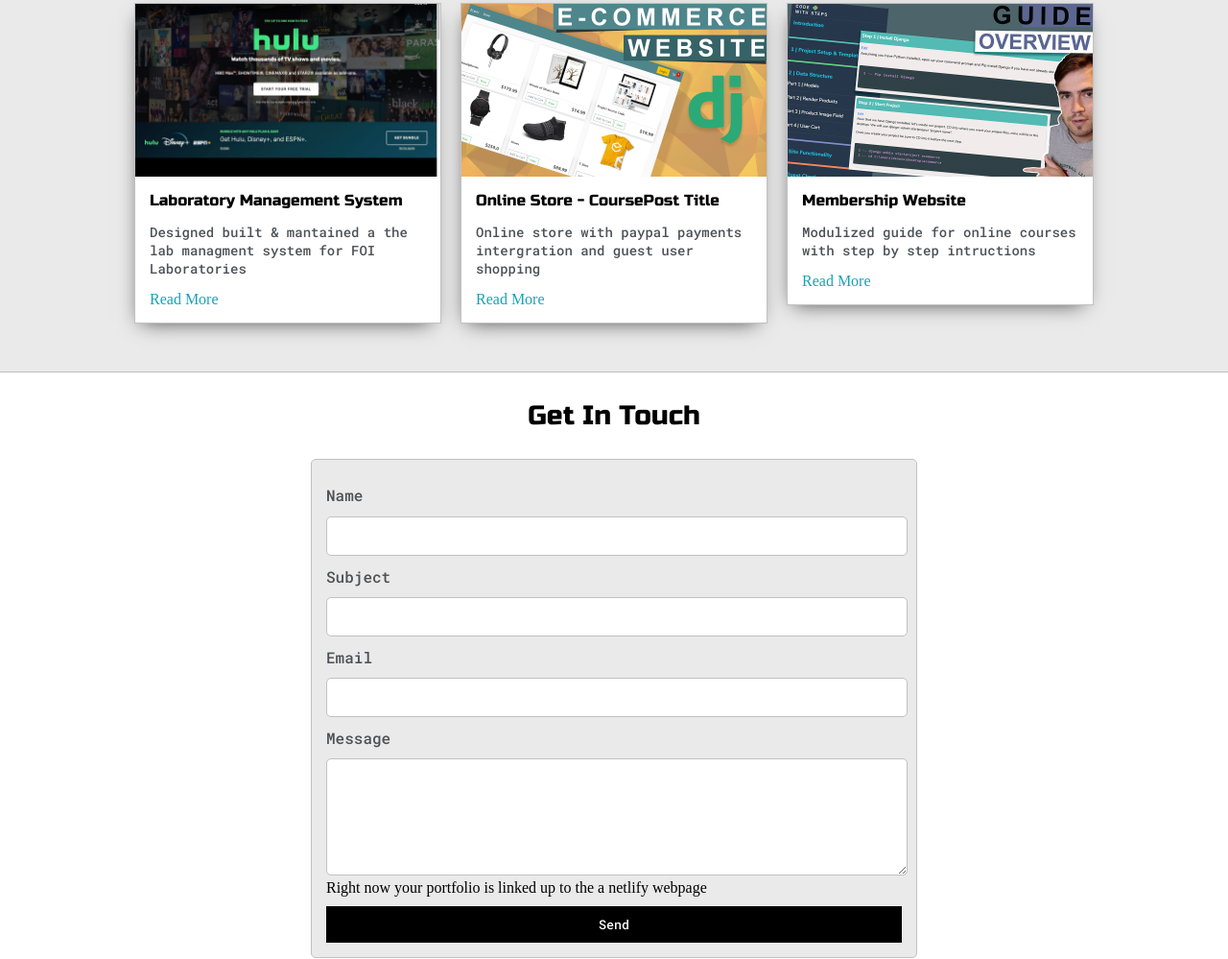
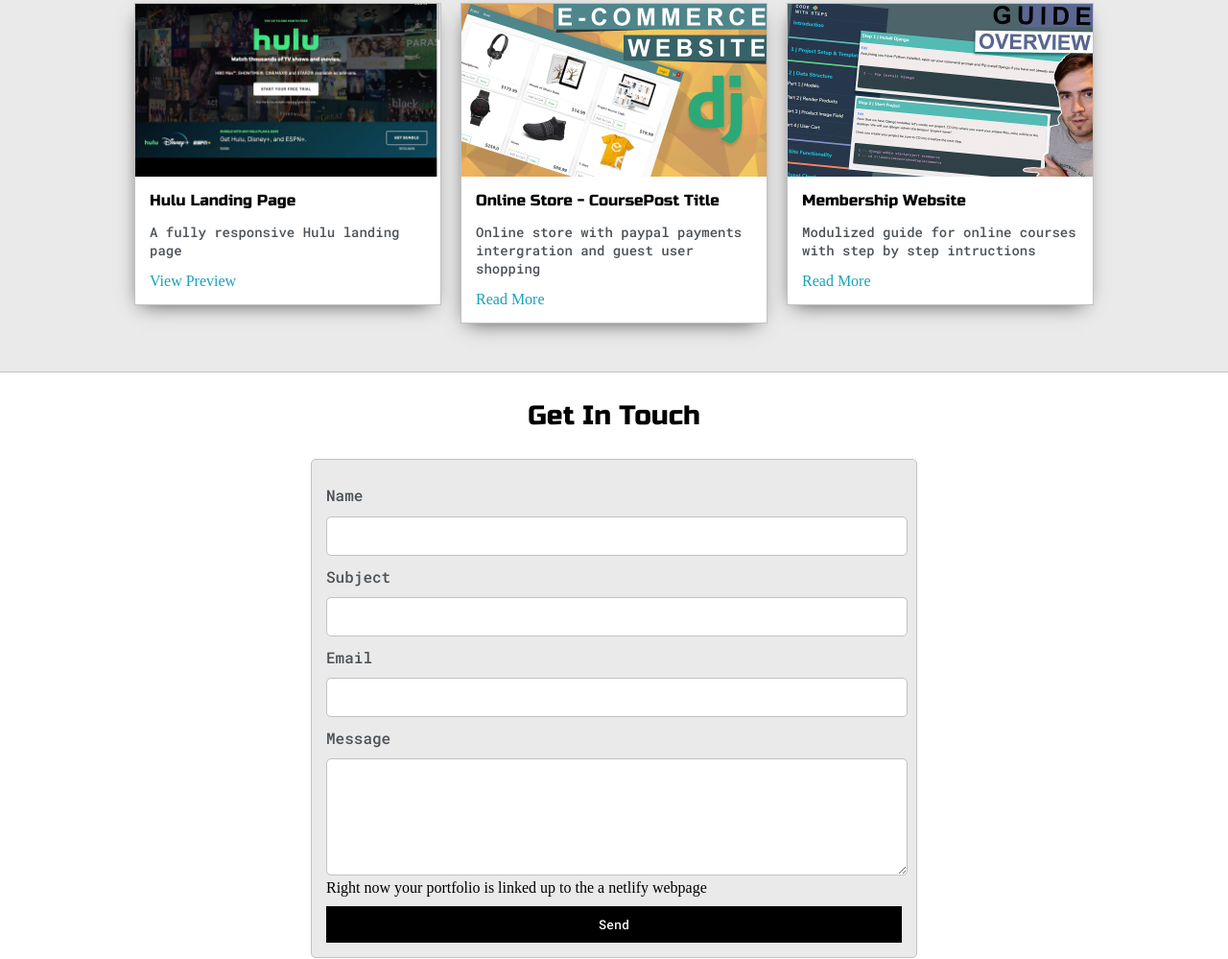
Before and after one commit to jmeegan2/Portfolio-Site, a website: page index.html in a window 1280 px wide. Shown: the part 1371-2370 px from the top of the page at 96% size. Drawn offline with Linux system fonts and the light colour scheme.

Commit message:
Added video and titles and changed the heading

```diff
--- a/index.html
+++ b/index.html
@@ -139,10 +139,9 @@
 					<div class="post">
 						<img class="thumbnail" src="images/Hulu.jpg">
 						<div class="post-preview">
-							<h6 class="post-title">Laboratory Management System</h6>
-							<p class="post-intro">Designed built & mantained a the lab managment system for FOI
-								Laboratories</p>
-							<a href="post.html">Read More</a>
+							<h6 class="post-title">Hulu Landing Page</h6>
+							<p class="post-intro">A fully responsive Hulu landing page</p>
+							<a href="post.html">View Preview</a>
 						</div>
 					</div>
 				</div>
```
Also changed, not shown: Previews/HuluLandingPagePreview.html (+1 -1 lines), post.html (+6 -3 lines).
